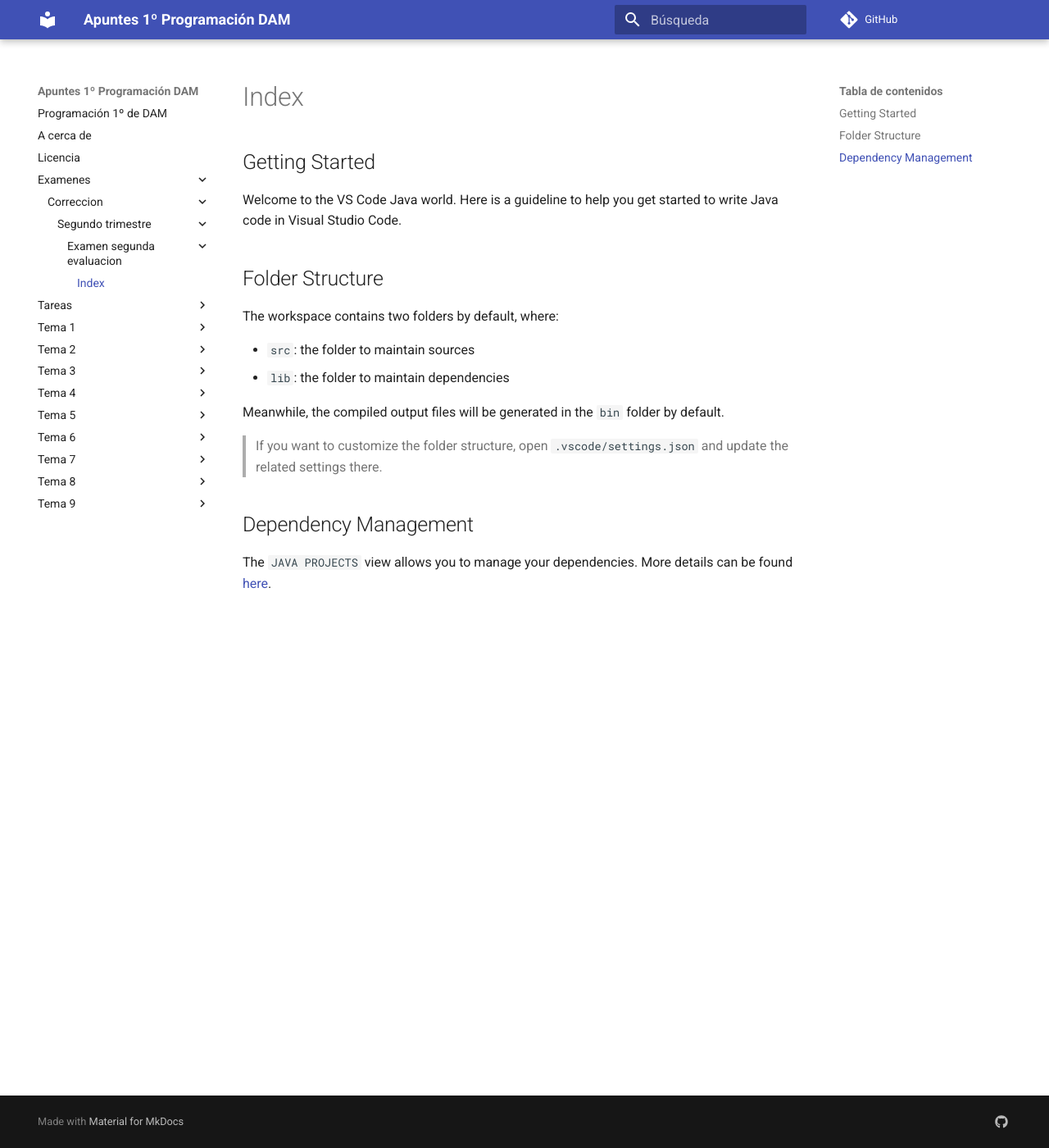
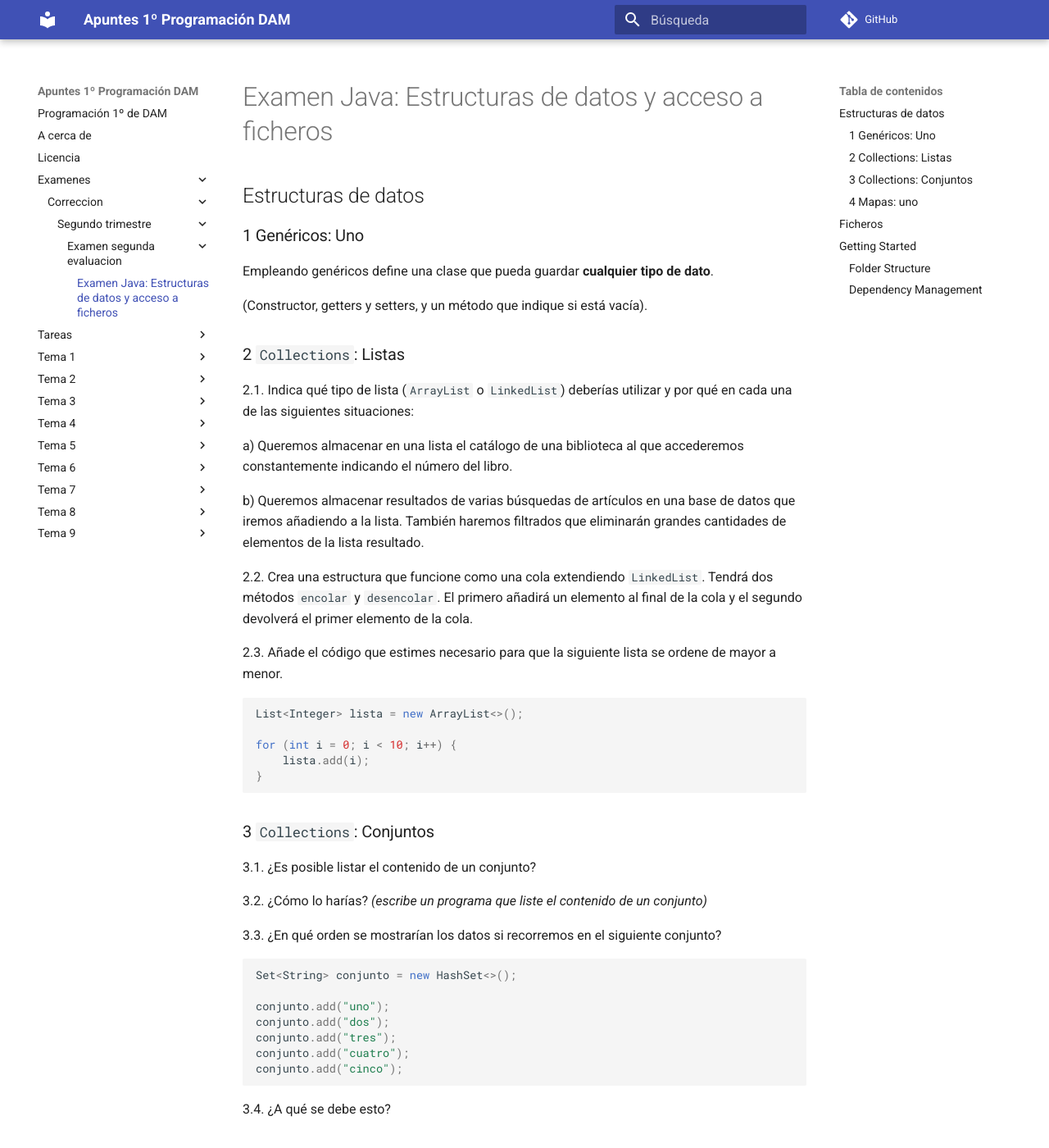
Before and after one commit to mmourazos/DAM_PR_Apuntes, an MkDocs documentation site: the page built from docs/Examenes/Correccion/Segundo_trimestre/Examen_segunda_evaluacion/README.md, in a window 1280 px wide and 1400 px high. Shown: the whole window at 82% size. Built offline with MkDocs 1.6.1 and Material for MkDocs 9.7.7, drawn with Linux system fonts in a browser that asks for light colours; comment, search, counter and statistics services are not loaded; some of the changed text lies outside the part shown.

Commit message:
Corrección examen.

````diff
--- a/docs/Examenes/Correccion/Segundo_trimestre/Examen_segunda_evaluacion/README.md
+++ b/docs/Examenes/Correccion/Segundo_trimestre/Examen_segunda_evaluacion/README.md
@@ -1,8 +1,88 @@
+# Examen Java: Estructuras de datos y acceso a ficheros
+
+## Estructuras de datos
+
+### 1 Genéricos: Uno
+
+Empleando genéricos define una clase que pueda guardar **cualquier tipo de dato**.
+
+(Constructor, getters y setters, y un método que indique si está vacía).
+
+### 2 `Collections`: Listas
+
+2.1. Indica qué tipo de lista (`ArrayList` o `LinkedList`) deberías utilizar y por qué en cada una de las siguientes situaciones:
+
+a) Queremos almacenar en una lista el catálogo de una biblioteca al que accederemos constantemente indicando el número del libro.
+
+b) Queremos almacenar resultados de varias búsquedas de artículos en una base de datos que iremos añadiendo a la lista. También haremos filtrados que eliminarán grandes cantidades de elementos de la lista resultado.
+
+2.2. Crea una estructura que funcione como una cola extendiendo `LinkedList`. Tendrá dos métodos `encolar` y `desencolar`. El primero añadirá un elemento al final de la cola y el segundo devolverá el primer elemento de la cola.
+
+2.3. Añade el código que estimes necesario para que la siguiente lista se ordene de mayor a menor.
+
+```java
+List<Integer> lista = new ArrayList<>();
+
+for (int i = 0; i < 10; i++) {
+    lista.add(i);
+}
+```
+
+### 3 `Collections`: Conjuntos
+
+3.1. ¿Es posible listar el contenido de un conjunto?
+
+3.2. ¿Cómo lo harías? *(escribe un programa que liste el contenido de un conjunto)*
+
+3.3. ¿En qué orden se mostrarían los datos si recorremos en el siguiente conjunto?
+
+```java
+Set<String> conjunto = new HashSet<>();
+
+conjunto.add("uno");
+conjunto.add("dos");
+conjunto.add("tres");
+conjunto.add("cuatro");
+conjunto.add("cinco");
+```
+
+3.4. ¿A qué se debe esto?
+
+### 4 Mapas: uno
+
+4.1. Declara un mapa que acepte cadenas como clave y listas de enteros como valor.
+
+4.2. Inserta tres elementos en dicho mapa.
+
+4.3. Cambia el valor del segundo elemento.
+
+4.4. Escribe un programa que recorra y muestre el contenido del mapa anterior (tendrá que funcionar independientemente del tamaño del mapa).
+
+4.5. ¿Indica en qué orden se mostrarían los elementos del siguiente mapa y por qué?
+
+```java
+Map<Integer, String> mapa = new LinkedHashMap<>();
+
+mapa.put(3, "tres");
+mapa.put(2, "dos");
+mapa.put(1, "uno");
+```
+
+## Ficheros
+
+1.1. Escribe un programa que inserte esta línea como la primera de un fichero de texto: "¡Hola mundo!".
+
+1.2. Escribe un programa que haga lo mismo pero leyendo y escribiendo arrays de bytes en el fichero.
+
+1.3. Asegúrate de que se liberan correctamente los recursos utilizados.
+
+
+
 ## Getting Started
 
 Welcome to the VS Code Java world. Here is a guideline to help you get started to write Java code in Visual Studio Code.
 
-## Folder Structure
+### Folder Structure
 
 The workspace contains two folders by default, where:
 
@@ -13,6 +93,6 @@ Meanwhile, the compiled output files will be generated in the `bin` folder by de
 
 > If you want to customize the folder structure, open `.vscode/settings.json` and update the related settings there.
 
-## Dependency Management
+### Dependency Management
 
 The `JAVA PROJECTS` view allows you to manage your dependencies. More details can be found [here](https://github.com/microsoft/vscode-java-dependency#manage-dependencies).
````
Also changed, not shown: 7 other files.
